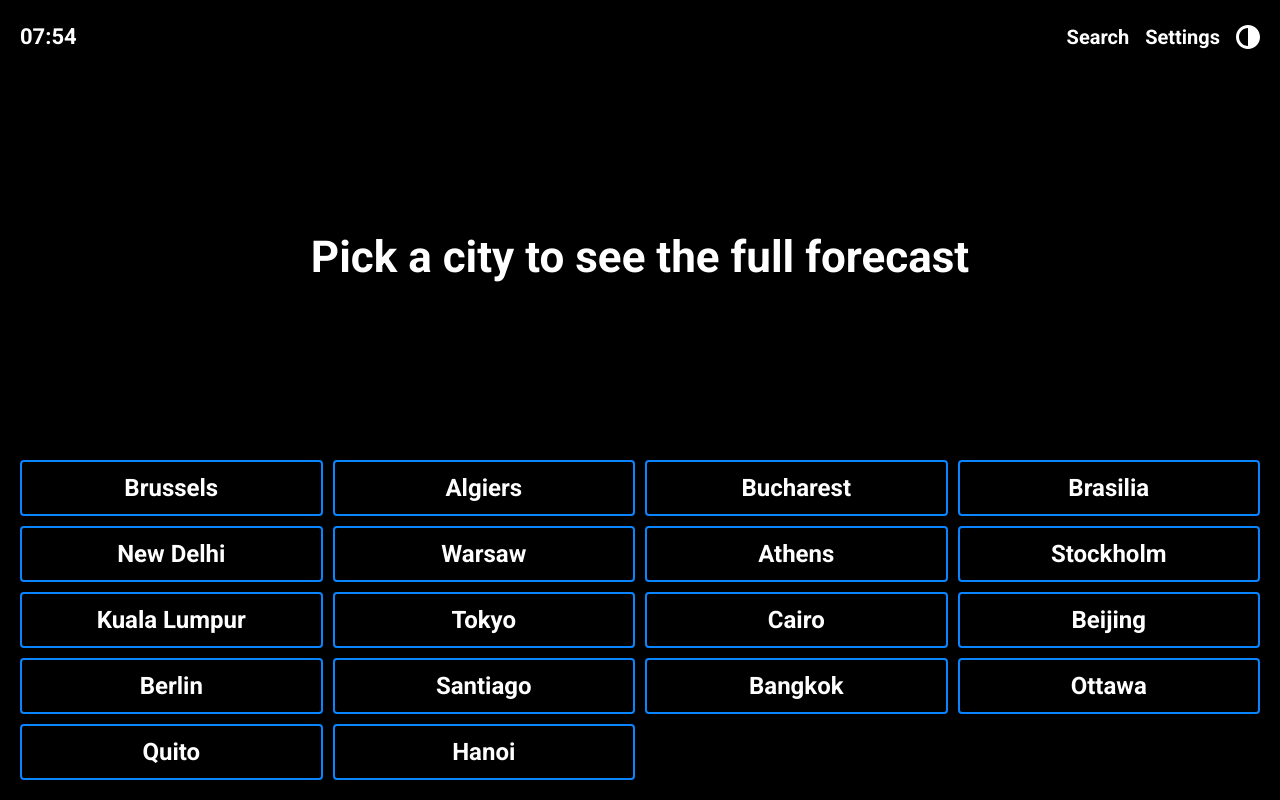
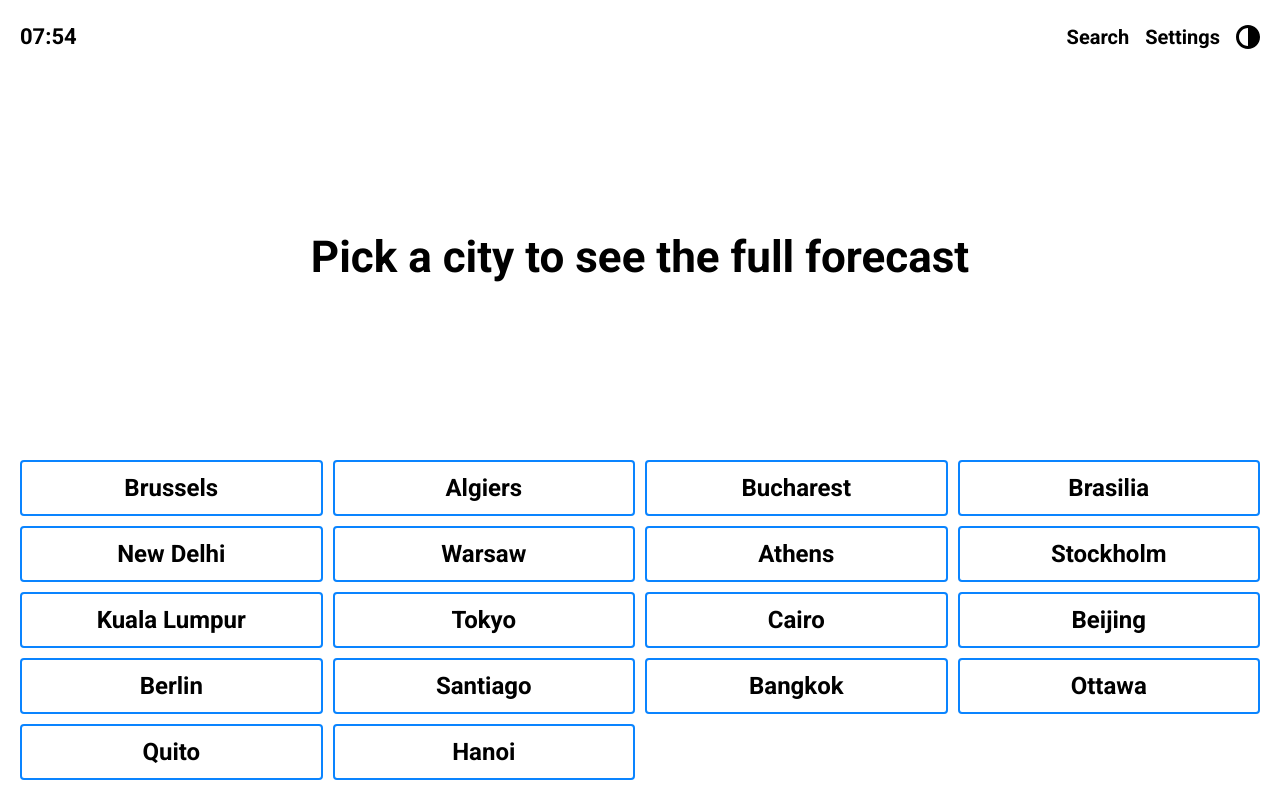
Before and after one commit to Colyail/weather-forecasts, a React (Create React App) app: page / in a window 1280 px wide. Built offline with nearby package versions, Linux system fonts and the light colour scheme; no server answers.

Commit message:
feat: implement theme feature

```diff
--- a/src/App.tsx
+++ b/src/App.tsx
@@ -1,14 +1,14 @@
-import { useState } from 'react';
+import { TypedUseSelectorHook, useSelector } from 'react-redux';
 import styled, { ThemeProvider } from 'styled-components';
+import { RootState } from 'redux/store';
 import {
   createBrowserRouter,
   RouterProvider,
 } from "react-router-dom";
-import { Provider } from "react-redux";
-import { store } from "./redux/store";
 import { themes } from './styles/theme/themes';
 import { CurrentForecast, FiveDaysForecast } from 'pages';
 import Header from 'components/Header';
+import { ThemeTypes } from './redux/themeSlice';
 import CityButtonGroup from 'components/CityButtonLayout';
 import { GlobalStyle } from 'styles/theme/global-styles';
 
@@ -24,14 +24,11 @@ const router = createBrowserRouter([
 ]);
 
 function App() {
-  const [theme, setTheme] = useState('light');
-  const themeToggler = () => {
-    theme === 'light' ? setTheme('dark') : setTheme('light')
-  }
+  const useAppSelector: TypedUseSelectorHook<RootState> = useSelector;
+  const { theme } = useAppSelector((state) => state.theme);
 
   return (
-    <Provider store={store}>
-      <ThemeProvider theme={theme === 'light' ? themes.light : themes.dark}>
+    <ThemeProvider theme={theme === ThemeTypes.Light ? themes.light : themes.dark}>
       <PageWrapper>
         <Header />
         <RouterProvider router={router} />
@@ -39,7 +36,6 @@ function App() {
         <CityButtonGroup/>
       </PageWrapper>
     </ThemeProvider>
-    </Provider>
   );
 }
 
--- a/src/components/Header/index.tsx
+++ b/src/components/Header/index.tsx
@@ -1,10 +1,18 @@
 import { useEffect, useState } from 'react';
+import { TypedUseSelectorHook, useSelector, useDispatch } from 'react-redux';
 import styled from 'styled-components';
+import { RootState } from 'redux/store';
 import SettingsModal from 'components/SettingsModal';
 import TextSection from 'components/TextSection';
-import { ReactComponent as ThemeSwitchIcon } from 'assets/theme-switch.svg'
+import { setTheme, ThemeTypes } from '../../redux/themeSlice';
+import { ReactComponent as ThemeSwitchBlackIcon } from 'assets/theme-switch-black.svg'
+import { ReactComponent as ThemeSwitchWhiteIcon } from 'assets/theme-switch-white.svg'
 
 const Header = () => {
+  const useAppSelector: TypedUseSelectorHook<RootState> = useSelector;
+  const { theme } = useAppSelector((state) => state.theme)
+  const dispatch = useDispatch();
+
   const [time, setTime] = useState<Date>(new Date());
   const [isOpenModal, setIsOpenModal] = useState<boolean>(false);
 
@@ -35,7 +43,11 @@ const Header = () => {
           Settings
         </ToolButton>
         <IconWrapper>
-          <ThemeSwitchIcon className='switch'/>
+          {
+            theme === ThemeTypes.Dark ?
+            <ThemeSwitchWhiteIcon className='switch'  onClick={() => dispatch(setTheme(ThemeTypes.Light))}/> :
+            <ThemeSwitchBlackIcon className='switch' onClick={() => dispatch(setTheme(ThemeTypes.Dark))}/>
+          }
         </IconWrapper>
       </ToolsWrapper>
       <SettingsModal time={time} isOpen={isOpenModal} setIsOpen={setIsOpenModal}/>
--- a/src/index.tsx
+++ b/src/index.tsx
@@ -1,5 +1,7 @@
 import React from 'react';
 import ReactDOM from 'react-dom/client';
+import { Provider } from "react-redux";
+import { store } from "./redux/store";
 import './index.css';
 import App from './App';
 import reportWebVitals from './reportWebVitals';
@@ -9,7 +11,9 @@ const root = ReactDOM.createRoot(
 );
 root.render(
   <React.StrictMode>
-    <App />
+    <Provider store={store}>
+      <App />
+    </Provider>
   </React.StrictMode>
 );
 
--- a/src/redux/store.ts
+++ b/src/redux/store.ts
@@ -1,11 +1,13 @@
 import { configureStore } from '@reduxjs/toolkit';
 import { citySlice } from './citySlice';
 import { settingsSlice } from './settingsSlice';
+import { themeSlice } from './themeSlice';
 
 export const store = configureStore({
   reducer: {
     city: citySlice.reducer,
     settings: settingsSlice.reducer,
+    theme: themeSlice.reducer,
   },
 });
 
--- /dev/null
+++ b/src/redux/themeSlice.ts
@@ -0,0 +1,26 @@
+import { createSlice } from '@reduxjs/toolkit';
+import type { PayloadAction } from "@reduxjs/toolkit";
+
+export enum ThemeTypes {
+  Light = "dark",
+  Dark = "light",
+}
+
+type initialStateType = {
+  theme: ThemeTypes;
+}
+
+const initialState:initialStateType = { theme: ThemeTypes.Dark };
+
+export const themeSlice = createSlice({
+  name: 'theme',
+  initialState,
+  reducers: {
+    setTheme: (state, action:PayloadAction<ThemeTypes>) => {
+      state.theme = action.payload;
+    }
+  },
+});
+
+export const { setTheme } = themeSlice.actions;
+export default themeSlice.reducer;
```
Also changed, not shown: src/assets/theme-switch-black.svg (renamed from src/assets/theme-switch.svg), src/assets/theme-switch-white.svg (added). Lines whose indentation alone changed are shown as unchanged.
